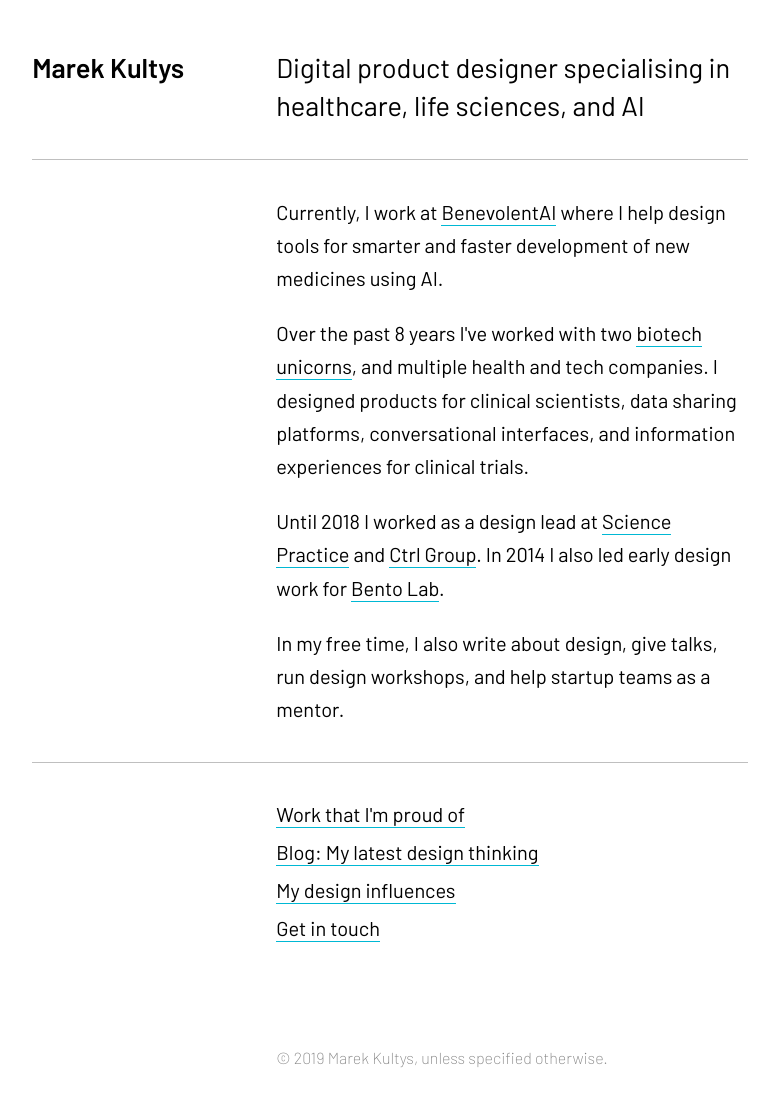
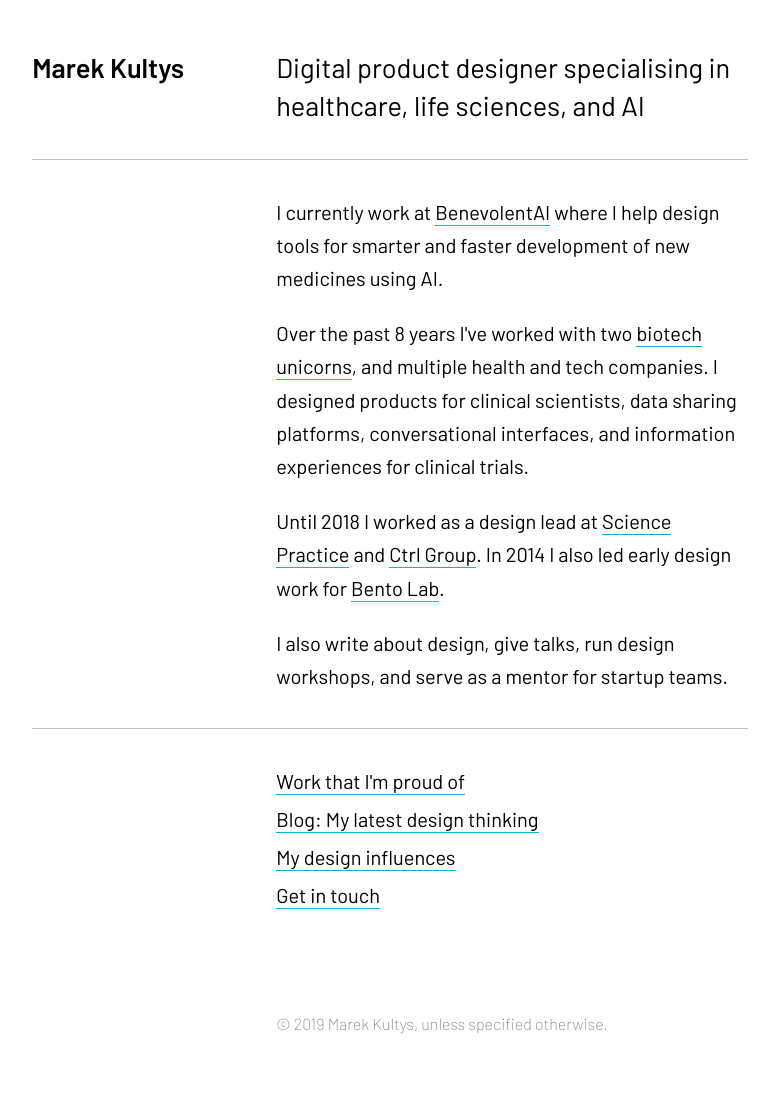
Before and after one commit to marek-kultys/marekkultys.github.io, a Jekyll site: the page built from index.html, in a window 1280 px wide. Shown: the whole page, without its empty margins (250-1029 px from the left). Built offline with Jekyll 4.4.1, drawn with Linux system fonts in a browser that asks for light colours; after the commit the page ends 1077 px from its top, so only the background shows below that.

Commit message:
Minor copy changes

```diff
--- a/index.html
+++ b/index.html
@@ -7,7 +7,7 @@
    <div class="container">
       <div class="container-two-thirds shift">
          <p>
-            Currently, I work at <a href="http://benevolent.ai">BenevolentAI</a> where I help design tools for smarter and faster development of new medicines using  AI.
+            I currently work at <a href="http://benevolent.ai">BenevolentAI</a> where I help design tools for smarter and faster development of new medicines using  AI.
          </p>
          <p>
             Over the past 8 years I've worked with two <a href="http://benevolent.ai">biotech</a> <a href="http://immunocore.com">unicorns</a>, and multiple health and tech companies. I designed products for clinical scientists, data sharing platforms, conversational interfaces, and information experiences for clinical trials.
@@ -16,7 +16,7 @@
             Until 2018 I worked as a design lead at <a href="https://www.science-practice.com/teams/bio-design/">Science Practice</a> and <a href="https://www.ctrl-group.com/">Ctrl Group</a>. In 2014 I also led early design work for <a href="https://www.bento.bio/">Bento Lab</a>.
          </p>
          <p>
-            In my free time, I also write about design, give talks, run design workshops, and help startup teams as a mentor.
+            I also write about design, give talks, run design workshops, and serve as a mentor for startup teams.
          </p>
       </div>
    </div>
```
